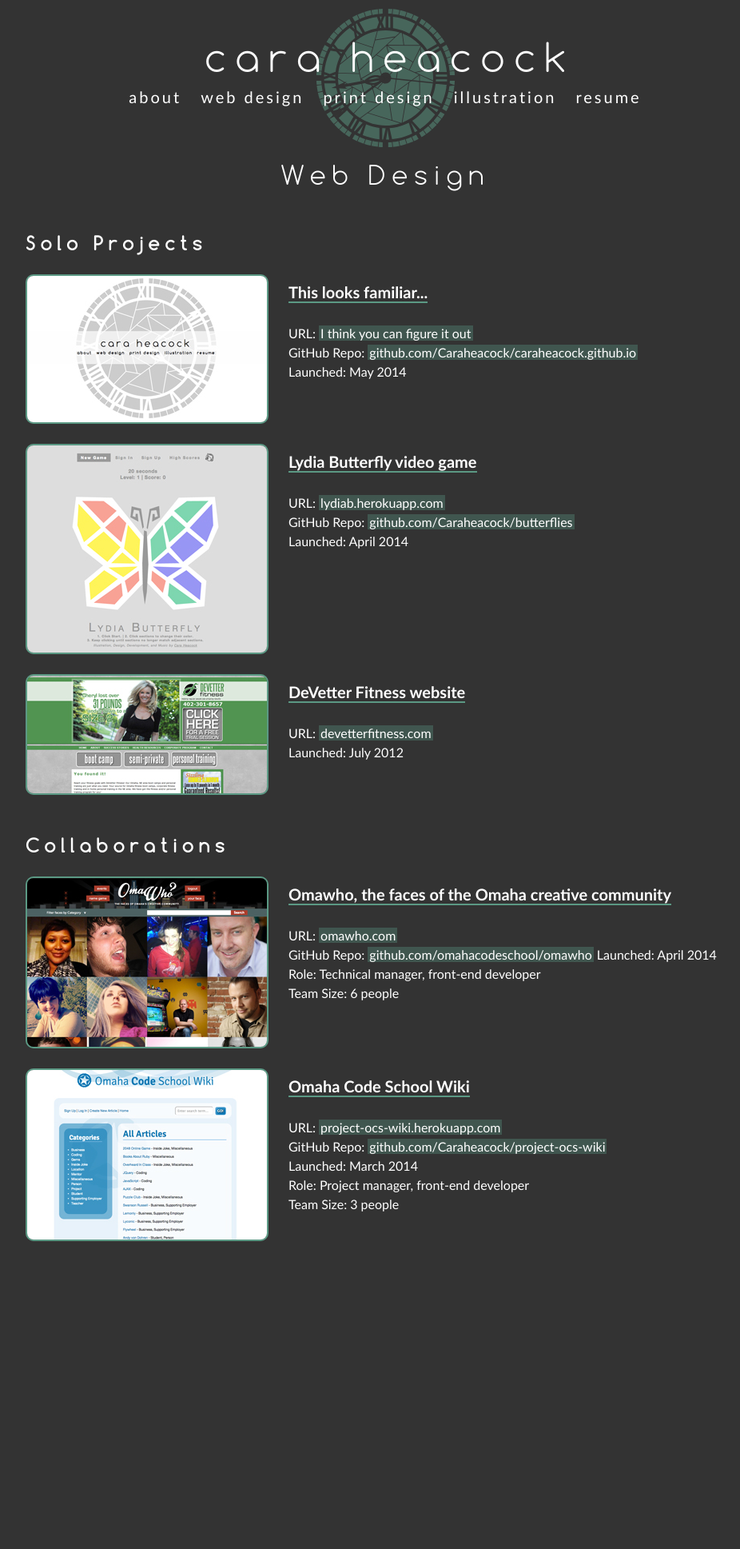
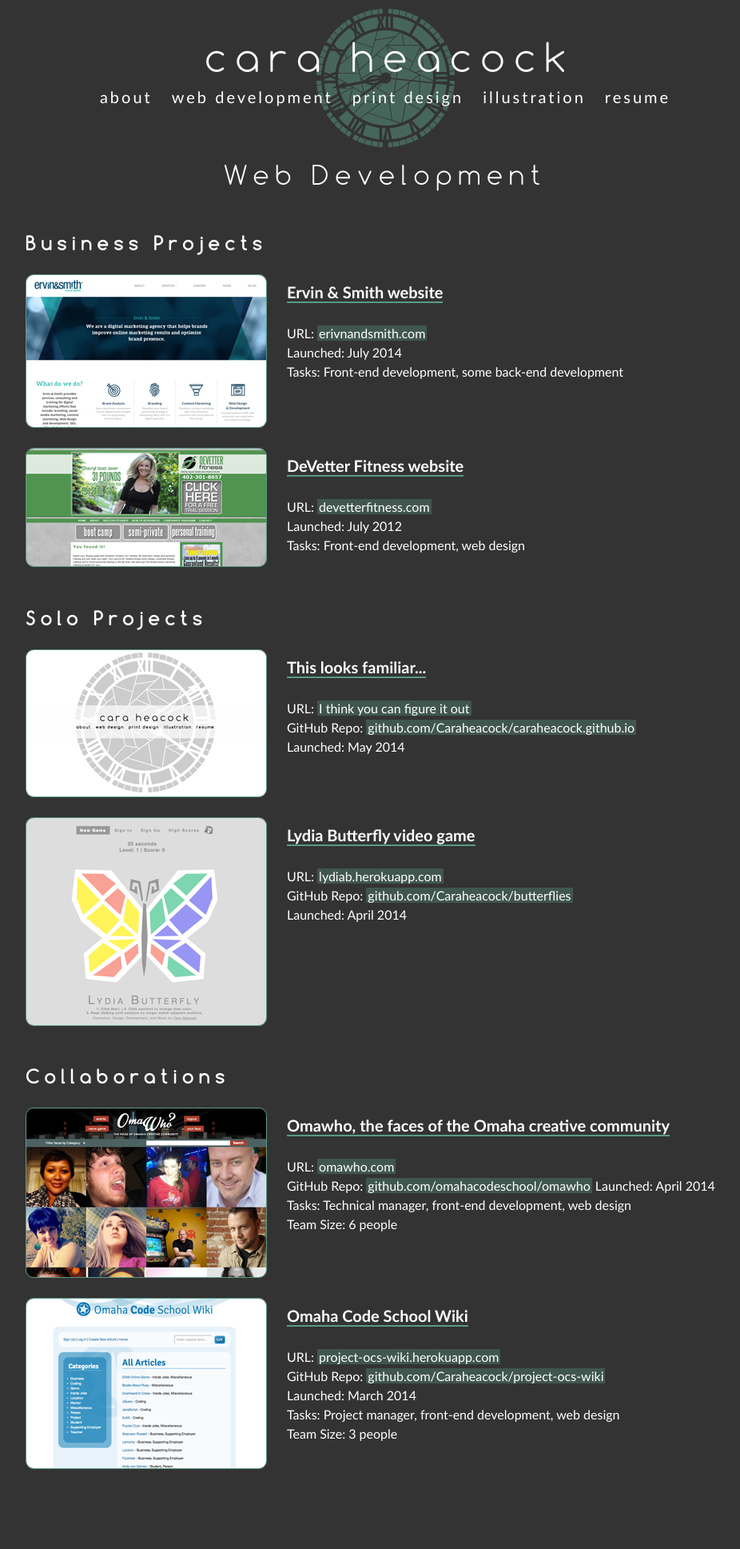
Before and after one commit to Caraheacock/caraheacock.github.io, a Jekyll site: the page built from web.html, in a window 1280 px wide. Shown: the whole page at 80% size, without its empty margins (158-1084 px from the left). Built offline with Jekyll 4.4.1, drawn with Linux system fonts in a browser that asks for light colours; Markdown is read by kramdown in place of the engine named in the settings; before the commit the page ends 1652 px from its top, so only the background shows below that.

Commit message:
Changed Web Design page to Web Development, added a site to portfolio

```diff
--- a/_includes/nav.html
+++ b/_includes/nav.html
@@ -2,7 +2,7 @@
   <h1><a href="/">cara heacock</a></h1>
   <ul>
     <li><a href="/about">about</a></li>
-    <li><a href="/web">web design</a></li>
+    <li><a href="/web">web development</a></li>
     <li><a href="/print">print design</a></li>
     <li><a href="/illustration">illustration</a></li>
     <li><a href="/resume">resume</a></li>
--- a/_sass/_mixins.scss
+++ b/_sass/_mixins.scss
@@ -62,7 +62,7 @@
   }
 
   .port-item-container img, #port-image-gallery img, #resume_download_section img {
-    border: solid 2px $accent-color;
+    border: solid 1px $accent-color;
   }
 }
 
--- a/_sass/_portfolio.scss
+++ b/_sass/_portfolio.scss
@@ -14,7 +14,7 @@
 }
 
 .port-item-container > a {
-  width: 304px;
+  width: 302px;
   max-width: 100%;
   margin-left: auto;
   margin-right: auto;
--- a/web.html
+++ b/web.html
@@ -3,7 +3,39 @@ layout: childpage
 title: Cara Heacock | Web Design
 ---
 
-<h2>Web Design</h2>
+<h2>Web Development</h2>
+
+<h3>Business Projects</h3>
+
+<div class="port-item-container">
+  <a href="/images/web_ervin-and-smith.jpg" data-lightbox="web" data-title="Ervin & Smith site, July 2012, ervinandsmith.com">
+    <img src="/images/web_ervin-and-smith_thumb.jpg" alt="Ervin & Smith" width="300" height="190" />
+  </a>
+
+  <div class="port-description">
+    <h4>Ervin &amp; Smith website</h4>
+    <p>
+      URL: <a href="http://ervinandsmith.com" target="_blank">erivnandsmith.com</a><br />
+      Launched: July 2014<br />
+      Tasks: Front-end development, some back-end development
+    </p>
+  </div>
+</div>
+
+<div class="port-item-container">
+  <a href="/images/web_devetterfitness.jpg" data-lightbox="web" data-title="DeVetter Fitness site, July 2012, devetterfitness.com">
+    <img src="/images/web_devetterfitness_thumb2.jpg" alt="DeVetter Fitness" width="300" height="147" />
+  </a>
+
+  <div class="port-description">
+    <h4>DeVetter Fitness website</h4>
+    <p>
+      URL: <a href="http://devetterfitness.com" target="_blank">devetterfitness.com</a><br />
+      Launched: July 2012<br />
+      Tasks: Front-end development, web design
+    </p>
+  </div>
+</div>
 
 <h3>Solo Projects</h3>
 
@@ -37,20 +69,6 @@ title: Cara Heacock | Web Design
   </div>
 </div>
 
-<div class="port-item-container">
-  <a href="/images/web_devetterfitness.jpg" data-lightbox="web" data-title="DeVetter Fitness site, July 2012, devetterfitness.com">
-    <img src="/images/web_devetterfitness_thumb2.jpg" alt="DeVetter Fitness" width="300" height="147" />
-  </a>
-
-  <div class="port-description">
-    <h4>DeVetter Fitness website</h4>
-    <p>
-      URL: <a href="http://devetterfitness.com" target="_blank">devetterfitness.com</a><br />
-      Launched: July 2012
-    </p>
-  </div>
-</div>
-
 <h3 class="clearfix">Collaborations</h3>
 
 <div class="port-item-container">
@@ -64,7 +82,7 @@ title: Cara Heacock | Web Design
       URL: <a href="http://omawho.com" target="_blank">omawho.com</a><br />
       GitHub Repo: <a href="https://github.com/omahacodeschool/omawho" target="_blank">github.com/omahacodeschool/omawho</a>
       Launched: April 2014<br />
-      Role: Technical manager, front-end developer<br />
+      Tasks: Technical manager, front-end development, web design<br />
       Team Size: 6 people
     </p>
   </div>
@@ -81,7 +99,7 @@ title: Cara Heacock | Web Design
       URL: <a href="http://project-ocs-wiki.herokuapp.com" target="_blank">project-ocs-wiki.herokuapp.com</a><br />
       GitHub Repo: <a href="https://github.com/Caraheacock/project-ocs-wiki" target="_blank">github.com/Caraheacock/project-ocs-wiki</a><br />
       Launched: March 2014<br />
-      Role: Project manager, front-end developer<br />
+      Tasks: Project manager, front-end development, web design<br />
       Team Size: 3 people
     </p>
   </div>
```
Also changed, not shown: images/web_ervin-and-smith.jpg (added), images/web_ervin-and-smith_thumb.jpg (added).
